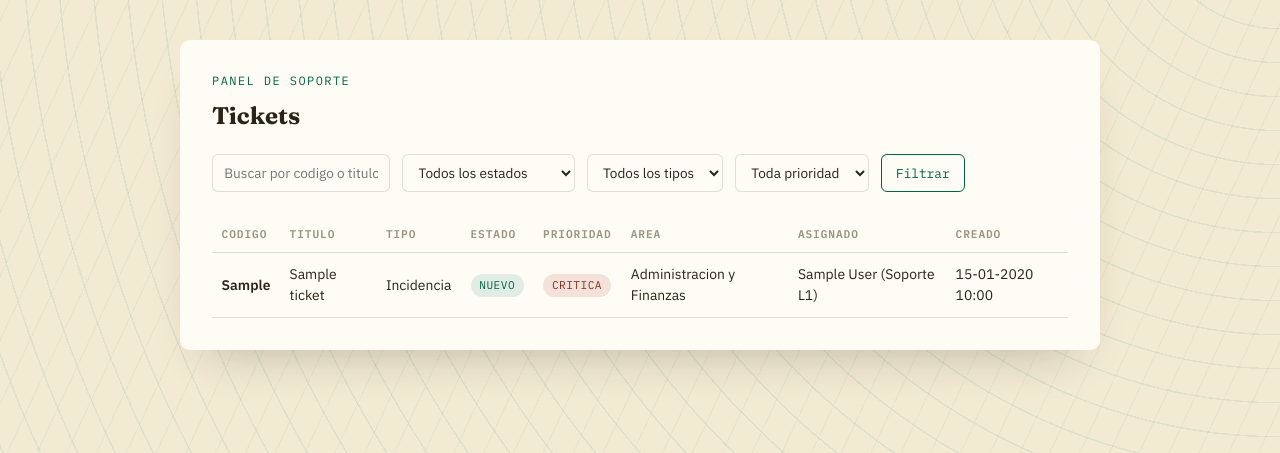
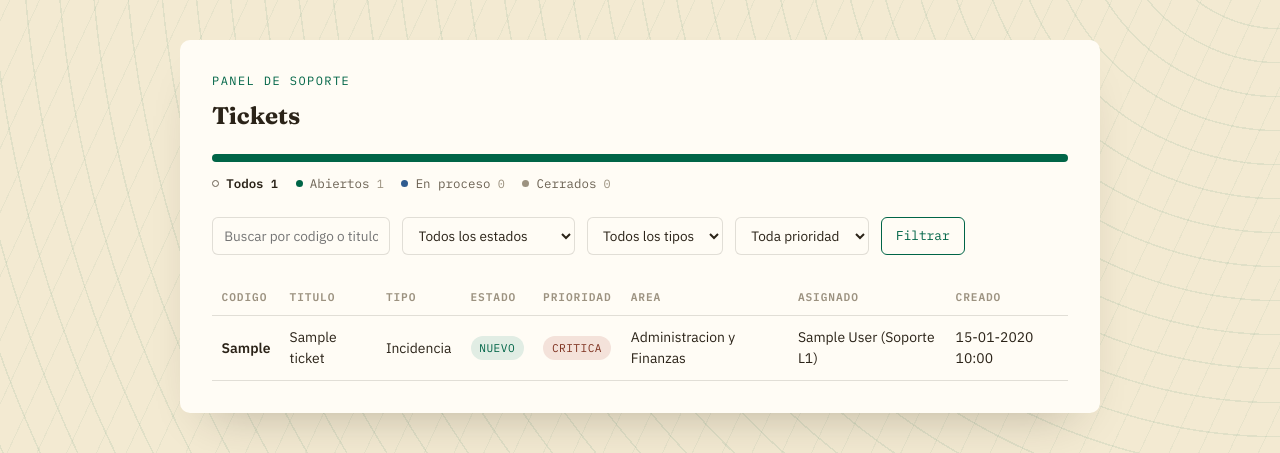
Before and after one commit to mrGoonies/internal_ticket, a Django app: page /panel/ in a window 1280 px wide. Shown: the part 108-561 px from the top of the page. Run offline with Django 5.2, Linux system fonts and the light colour scheme; a user stored in the database is signed in; data comes from the database, SQL or seed files in the repository; tables that the repository leaves empty hold one stand-in row (values such as "Sample post").

Commit message:
Add: filtro para visualizar estado de tickets

```diff
--- a/templates/tickets/lista_tickets.html
+++ b/templates/tickets/lista_tickets.html
@@ -6,6 +6,30 @@
 <section class="panel-card">
   <p class="ticket-card__eyebrow">Panel de soporte</p>
   <h1 style="font-family: var(--font-display); margin: 0 0 1.25rem;">Tickets</h1>
+
+  <div class="flow-filter">
+    {% if conteos.todos %}
+      <div class="flow-filter__bar" role="img" aria-label="Distribucion de tickets: {{ conteos.abiertos }} abiertos, {{ conteos.proceso }} en proceso, {{ conteos.cerrados }} cerrados, de {{ conteos.todos }} en total.">
+        <span class="flow-filter__seg is-abiertos" style="width: {% widthratio conteos.abiertos conteos.todos 100 %}%;"></span>
+        <span class="flow-filter__seg is-proceso" style="width: {% widthratio conteos.proceso conteos.todos 100 %}%;"></span>
+        <span class="flow-filter__seg is-cerrados" style="width: {% widthratio conteos.cerrados conteos.todos 100 %}%;"></span>
+      </div>
+    {% endif %}
+    <nav class="flow-filter__legend">
+      <a href="{% querystring vista=None estado=None %}" class="flow-filter__item {% if not filtros.vista and not filtros.estado %}is-active{% endif %}">
+        <i class="flow-filter__dot is-todos"></i>Todos <span class="flow-filter__count">{{ conteos.todos }}</span>
+      </a>
+      <a href="{% querystring vista='abiertos' estado=None %}" class="flow-filter__item {% if filtros.vista == 'abiertos' %}is-active{% endif %}">
+        <i class="flow-filter__dot is-abiertos"></i>Abiertos <span class="flow-filter__count">{{ conteos.abiertos }}</span>
+      </a>
+      <a href="{% querystring vista='proceso' estado=None %}" class="flow-filter__item {% if filtros.vista == 'proceso' %}is-active{% endif %}">
+        <i class="flow-filter__dot is-proceso"></i>En proceso <span class="flow-filter__count">{{ conteos.proceso }}</span>
+      </a>
+      <a href="{% querystring vista='cerrados' estado=None %}" class="flow-filter__item {% if filtros.vista == 'cerrados' %}is-active{% endif %}">
+        <i class="flow-filter__dot is-cerrados"></i>Cerrados <span class="flow-filter__count">{{ conteos.cerrados }}</span>
+      </a>
+    </nav>
+  </div>
 
   <form method="get" class="panel-filters">
     <input type="text" name="q" placeholder="Buscar por codigo o titulo" value="{{ filtros.q }}">
--- a/tickets/static/tickets/css/main.css
+++ b/tickets/static/tickets/css/main.css
@@ -504,6 +504,78 @@ a {
   padding: clamp(1.25rem, 3vw, 2rem);
 }
 
+/* flow-filter: la distribucion de tickets como un tramo de linea de goteo --
+   el ancho de cada segmento es la proporcion real, no decoracion. */
+
+.flow-filter {
+  margin-bottom: 1.5rem;
+}
+
+.flow-filter__bar {
+  display: flex;
+  height: 8px;
+  border-radius: 999px;
+  overflow: hidden;
+  background: var(--paper-soft);
+  margin-bottom: 0.75rem;
+}
+
+.flow-filter__seg {
+  height: 100%;
+  min-width: 0;
+}
+
+.flow-filter__seg.is-abiertos { background: var(--brand); }
+.flow-filter__seg.is-proceso { background: #2f5b8f; }
+.flow-filter__seg.is-cerrados { background: var(--muted); }
+
+.flow-filter__legend {
+  display: flex;
+  flex-wrap: wrap;
+  gap: 1.1rem;
+}
+
+.flow-filter__item {
+  display: inline-flex;
+  align-items: center;
+  gap: 0.45rem;
+  font-family: var(--font-mono);
+  font-size: 0.78rem;
+  color: var(--soil-soft);
+  text-decoration: none;
+}
+
+.flow-filter__item:hover {
+  color: var(--soil);
+}
+
+.flow-filter__item.is-active {
+  color: var(--soil);
+  font-weight: 600;
+}
+
+.flow-filter__dot {
+  width: 7px;
+  height: 7px;
+  border-radius: 50%;
+  background: var(--border);
+  flex-shrink: 0;
+}
+
+.flow-filter__dot.is-todos { background: none; border: 1.5px solid var(--soil-soft); }
+.flow-filter__dot.is-abiertos { background: var(--brand); }
+.flow-filter__dot.is-proceso { background: #2f5b8f; }
+.flow-filter__dot.is-cerrados { background: var(--muted); }
+
+.flow-filter__count {
+  color: var(--muted);
+  font-size: 0.74rem;
+}
+
+.flow-filter__item.is-active .flow-filter__count {
+  color: inherit;
+}
+
 .panel-filters {
   display: flex;
   flex-wrap: wrap;
--- a/tickets/views.py
+++ b/tickets/views.py
@@ -12,6 +12,18 @@ from .models import Adjunto, EncuestaCSAT, HistorialEstado, Prioridad, Ticket
 from .services import calcular_kpis_mes, inferir_prioridad
 
 SESSION_KEY_ULTIMO_TICKET = 'ultimo_ticket_id'
+
+# Grupos mutuamente excluyentes (cubren todos los estados sin superposicion),
+# para poder mostrarlos como una barra de distribucion proporcional.
+GRUPOS_ESTADO = {
+    'abiertos': [Ticket.Estado.NUEVO],
+    'proceso': [
+        Ticket.Estado.ASIGNADO,
+        Ticket.Estado.EN_PROGRESO,
+        Ticket.Estado.ESPERANDO_USUARIO,
+    ],
+    'cerrados': [Ticket.Estado.RESUELTO, Ticket.Estado.CERRADO],
+}
 
 
 def crear_ticket(request):
@@ -61,18 +73,29 @@ def lista_tickets(request):
     tickets = Ticket.objects.select_related('categoria', 'area_solicitante', 'prioridad', 'agente_asignado')
 
     estado = request.GET.get('estado')
+    vista = request.GET.get('vista')
     tipo_solicitud = request.GET.get('tipo_solicitud')
     prioridad = request.GET.get('prioridad')
     q = request.GET.get('q')
 
-    if estado:
-        tickets = tickets.filter(estado=estado)
     if tipo_solicitud:
         tickets = tickets.filter(tipo_solicitud=tipo_solicitud)
     if prioridad:
         tickets = tickets.filter(prioridad_id=prioridad)
     if q:
         tickets = tickets.filter(models.Q(codigo__icontains=q) | models.Q(titulo__icontains=q))
+
+    conteos = {
+        'todos': tickets.count(),
+        'abiertos': tickets.filter(estado__in=GRUPOS_ESTADO['abiertos']).count(),
+        'proceso': tickets.filter(estado__in=GRUPOS_ESTADO['proceso']).count(),
+        'cerrados': tickets.filter(estado__in=GRUPOS_ESTADO['cerrados']).count(),
+    }
+
+    if estado:
+        tickets = tickets.filter(estado=estado)
+    elif vista in GRUPOS_ESTADO:
+        tickets = tickets.filter(estado__in=GRUPOS_ESTADO[vista])
 
     return render(
         request,
@@ -83,8 +106,10 @@ def lista_tickets(request):
             'estados': Ticket.Estado.choices,
             'tipos': Ticket.TipoSolicitud.choices,
             'prioridades': Prioridad.objects.order_by('orden'),
+            'conteos': conteos,
             'filtros': {
                 'estado': estado or '',
+                'vista': vista or '',
                 'tipo_solicitud': tipo_solicitud or '',
                 'prioridad': prioridad or '',
                 'q': q or '',
```
